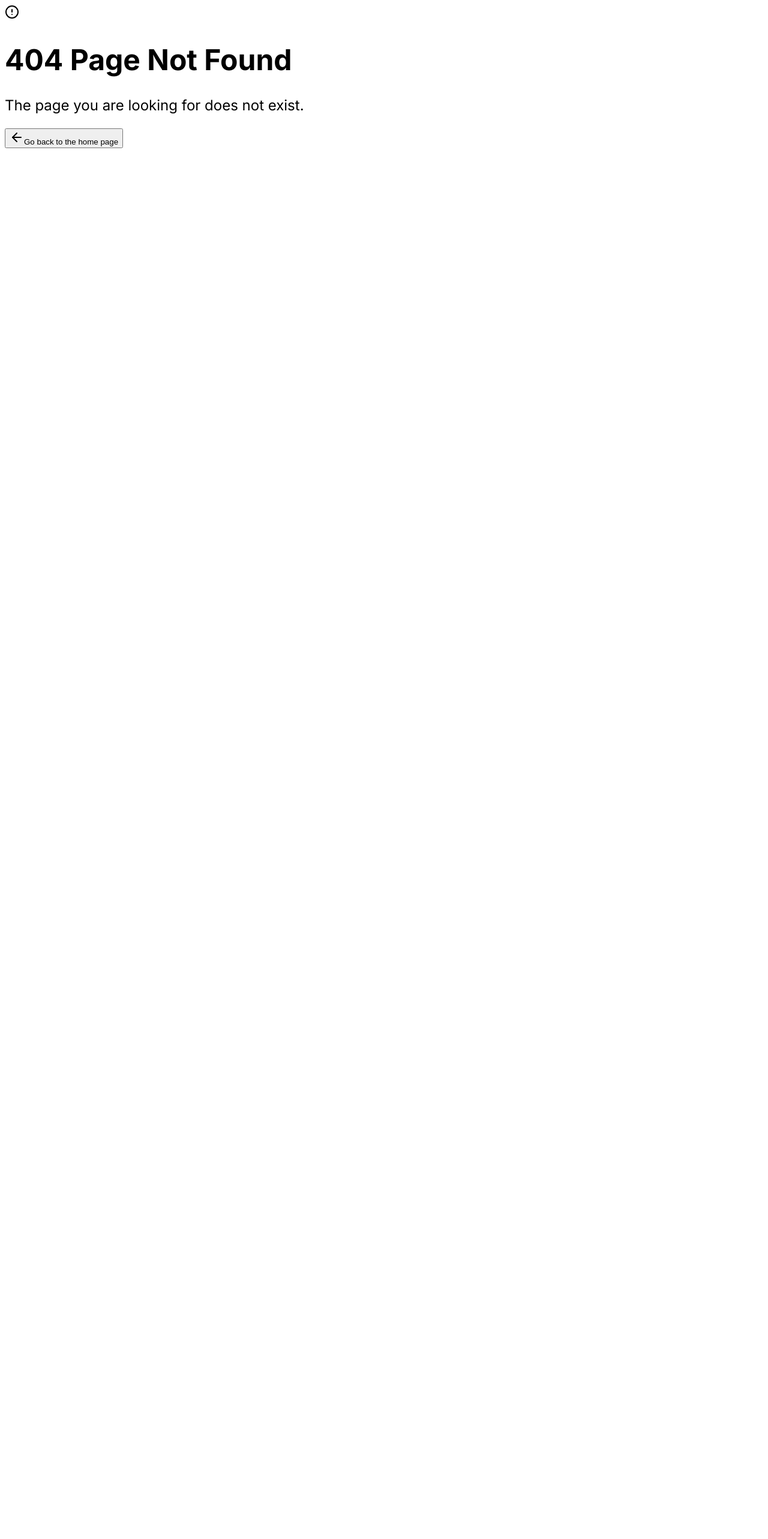
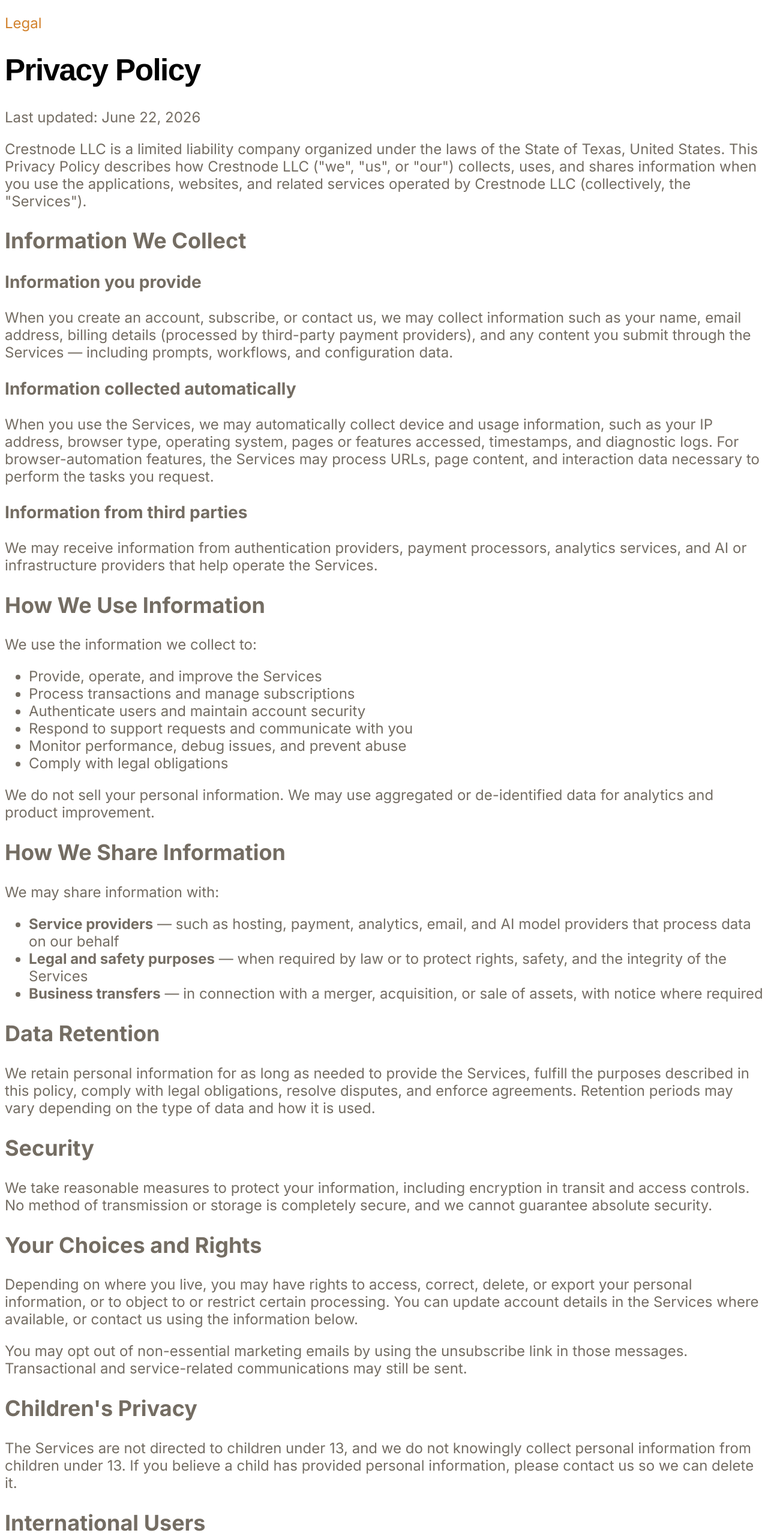
Before and after one commit to IsaacTrevino/isaac, a React (Vite) app in the folder client/: page /privacy-policy in a window 1280 px wide. Before the commit this address had no page. Shown: the top 2566 px of the page at 60% size. Before the commit the page ends 800 px from the top, so only its background shows below. Built offline with nearby package versions, Linux system fonts and the light colour scheme; a web font is replaced by a local one.

Commit message:
Add Privacy Policy route to App component

```diff
--- a/client/src/App.tsx
+++ b/client/src/App.tsx
@@ -12,6 +12,7 @@
 import Connect from "@/components/Connect";
 import Footer from "@/components/Footer";
 import NotFound from "@/pages/not-found";
+import PrivacyPolicy from "@/pages/privacy-policy";
 
 function ThemeProvider({ children }: { children: React.ReactNode }) {
   const [theme] = useState<"light" | "dark">(() =>
@@ -47,6 +48,7 @@
       <ThemeProvider>
         <Router>
           <Route path="/" component={HomePage} />
+          <Route path="/privacy-policy" component={PrivacyPolicy} />
           <Route path="/:rest*" component={NotFound} />
         </Router>
         <Toaster />
--- /dev/null
+++ b/client/src/pages/privacy-policy.tsx
@@ -0,0 +1,176 @@
+import { useEffect } from "react";
+
+const COMPANY_NAME = "Crestnode LLC";
+const COMPANY_STATE = "Texas";
+const CONTACT_EMAIL = "isaac.trevino1024@gmail.com";
+const LAST_UPDATED = "June 22, 2026";
+
+export default function PrivacyPolicy() {
+  useEffect(() => {
+    const previousTitle = document.title;
+    document.title = `Privacy Policy — ${COMPANY_NAME}`;
+
+    return () => {
+      document.title = previousTitle;
+    };
+  }, []);
+
+  return (
+    <div className="min-h-screen bg-background text-foreground">
+      <main className="max-w-3xl mx-auto px-6 py-16 md:py-24">
+        <header className="mb-12">
+          <p
+            className="flex items-center gap-2 text-xs font-semibold tracking-widest uppercase mb-4"
+            style={{ color: "hsl(var(--primary))" }}
+          >
+            <span className="block w-4 h-px" style={{ background: "hsl(var(--primary))" }} />
+            Legal
+          </p>
+          <h1
+            className="font-black tracking-tight mb-3"
+            style={{
+              fontFamily: "var(--font-display)",
+              fontSize: "clamp(2rem, 4vw, 2.75rem)",
+              letterSpacing: "-0.03em",
+            }}
+          >
+            Privacy Policy
+          </h1>
+          <p className="text-sm" style={{ color: "hsl(var(--muted-foreground))" }}>
+            Last updated: {LAST_UPDATED}
+          </p>
+        </header>
+
+        <article
+          className="prose prose-neutral dark:prose-invert max-w-none prose-headings:font-black prose-headings:tracking-tight prose-headings:[font-family:var(--font-display)] prose-a:text-primary prose-a:no-underline hover:prose-a:underline"
+          style={{ color: "hsl(var(--muted-foreground))" }}
+        >
+          <p className="lead text-base">
+            {COMPANY_NAME} is a limited liability company organized under the laws of the State of{" "}
+            {COMPANY_STATE}, United States. This Privacy Policy describes how {COMPANY_NAME} ("we",
+            "us", or "our") collects, uses, and shares information when you use the applications,
+            websites, and related services operated by {COMPANY_NAME} (collectively, the "Services").
+          </p>
+
+          <h2>Information We Collect</h2>
+
+          <h3>Information you provide</h3>
+          <p>
+            When you create an account, subscribe, or contact us, we may collect information such as
+            your name, email address, billing details (processed by third-party payment providers),
+            and any content you submit through the Services — including prompts, workflows, and
+            configuration data.
+          </p>
+
+          <h3>Information collected automatically</h3>
+          <p>
+            When you use the Services, we may automatically collect device and usage information,
+            such as your IP address, browser type, operating system, pages or features accessed,
+            timestamps, and diagnostic logs. For browser-automation features, the Services may
+            process URLs, page content, and interaction data necessary to perform the tasks you
+            request.
+          </p>
+
+          <h3>Information from third parties</h3>
+          <p>
+            We may receive information from authentication providers, payment processors, analytics
+            services, and AI or infrastructure providers that help operate the Services.
+          </p>
+
+          <h2>How We Use Information</h2>
+          <p>We use the information we collect to:</p>
+          <ul>
+            <li>Provide, operate, and improve the Services</li>
+            <li>Process transactions and manage subscriptions</li>
+            <li>Authenticate users and maintain account security</li>
+            <li>Respond to support requests and communicate with you</li>
+            <li>Monitor performance, debug issues, and prevent abuse</li>
+            <li>Comply with legal obligations</li>
+          </ul>
+          <p>
+            We do not sell your personal information. We may use aggregated or de-identified data for
+            analytics and product improvement.
+          </p>
+
+          <h2>How We Share Information</h2>
+          <p>We may share information with:</p>
+          <ul>
+            <li>
+              <strong>Service providers</strong> — such as hosting, payment, analytics, email, and AI
+              model providers that process data on our behalf
+            </li>
+            <li>
+              <strong>Legal and safety purposes</strong> — when required by law or to protect rights,
+              safety, and the integrity of the Services
+            </li>
+            <li>
+              <strong>Business transfers</strong> — in connection with a merger, acquisition, or sale
+              of assets, with notice where required
+            </li>
+          </ul>
+
+          <h2>Data Retention</h2>
+          <p>
+            We retain personal information for as long as needed to provide the Services, fulfill the
+            purposes described in this policy, comply with legal obligations, resolve disputes, and
+            enforce agreements. Retention periods may vary depending on the type of data and how it is
+            used.
+          </p>
+
+          <h2>Security</h2>
+          <p>
+            We take reasonable measures to protect your information, including encryption in transit
+            and access controls. No method of transmission or storage is completely secure, and we
+            cannot guarantee absolute security.
+          </p>
+
+          <h2>Your Choices and Rights</h2>
+          <p>
+            Depending on where you live, you may have rights to access, correct, delete, or export
+            your personal information, or to object to or restrict certain processing. You can update
+            account details in the Services where available, or contact us using the information
+            below.
+          </p>
+          <p>
+            You may opt out of non-essential marketing emails by using the unsubscribe link in those
+            messages. Transactional and service-related communications may still be sent.
+          </p>
+
+          <h2>Children's Privacy</h2>
+          <p>
+            The Services are not directed to children under 13, and we do not knowingly collect
+            personal information from children under 13. If you believe a child has provided personal
+            information, please contact us so we can delete it.
+          </p>
+
+          <h2>International Users</h2>
+          <p>
+            If you access the Services from outside the United States, your information may be
+            processed in the United States or other countries where we or our service providers
+            operate. Those locations may have different data protection laws than your jurisdiction.
+          </p>
+
+          <h2>Governing Law</h2>
+          <p>
+            This Privacy Policy and any dispute arising out of or relating to it or the Services are
+            governed by the laws of the State of {COMPANY_STATE} and applicable United States federal
+            law, without regard to conflict-of-laws principles.
+          </p>
+
+          <h2>Changes to This Policy</h2>
+          <p>
+            We may update this Privacy Policy from time to time. The "Last updated" date at the top
+            reflects the most recent revision. Continued use of the Services after changes become
+            effective constitutes acceptance of the updated policy.
+          </p>
+
+          <h2>Contact</h2>
+          <p>
+            Questions about this Privacy Policy or our data practices? Contact {COMPANY_NAME} at{" "}
+            <a href={`mailto:${CONTACT_EMAIL}`}>{CONTACT_EMAIL}</a>.
+          </p>
+        </article>
+      </main>
+    </div>
+  );
+}
```
